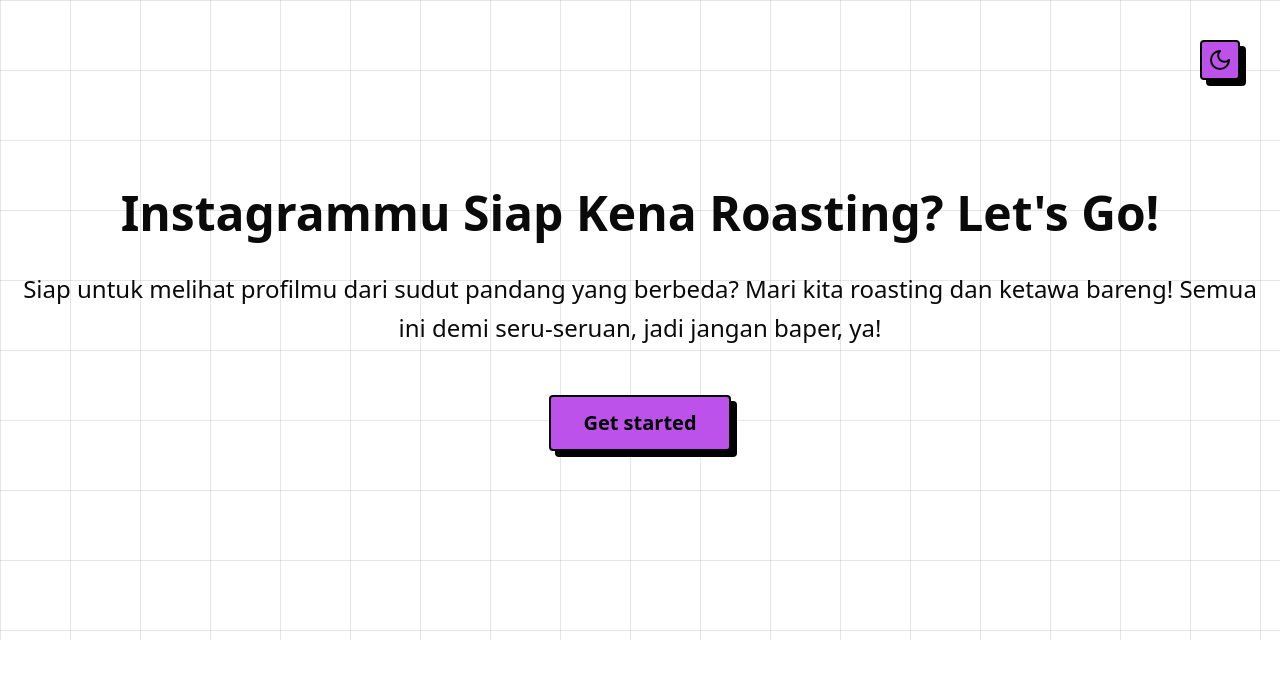
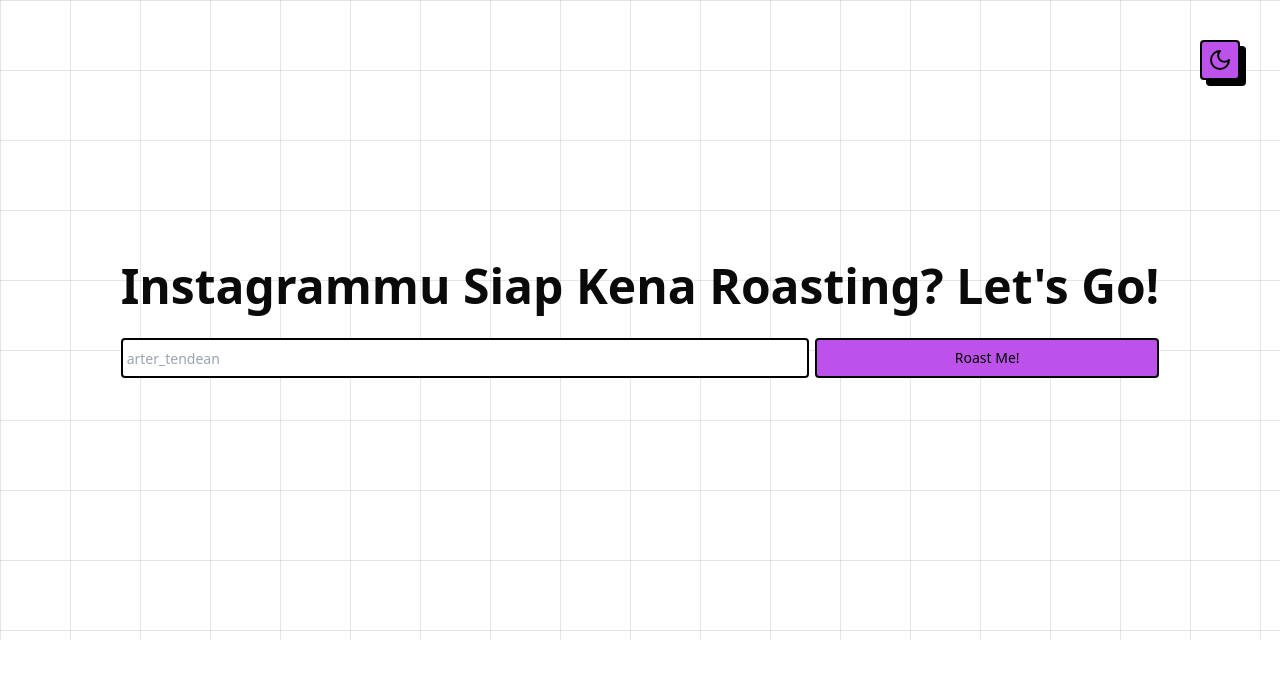
Before and after one commit to animemoeus/roast-ig, a Next.js app: page / in a window 1280 px wide. Shown: the top 678 px of the page. Built offline with nearby package versions, Linux system fonts and the light colour scheme.

Commit message:
Update home page

```diff
--- a/package.json
+++ b/package.json
@@ -9,7 +9,9 @@
     "lint": "next lint"
   },
   "dependencies": {
+    "@hookform/resolvers": "^3.9.0",
     "@radix-ui/react-icons": "^1.3.0",
+    "@radix-ui/react-label": "^2.1.0",
     "@radix-ui/react-slot": "^1.1.0",
     "axios": "^1.7.7",
     "class-variance-authority": "^0.7.0",
@@ -21,8 +23,10 @@
     "react": "^18",
     "react-dom": "^18",
     "react-google-recaptcha-v3": "^1.10.1",
+    "react-hook-form": "^7.53.0",
     "tailwind-merge": "^2.5.2",
-    "tailwindcss-animate": "^1.0.7"
+    "tailwindcss-animate": "^1.0.7",
+    "zod": "^3.23.8"
   },
   "devDependencies": {
     "@types/node": "^20",
--- /dev/null
+++ b/src/components/ui/input.tsx
@@ -0,0 +1,24 @@
+import * as React from "react";
+
+import { cn } from "@/lib/utils";
+
+export type InputProps = React.InputHTMLAttributes<HTMLInputElement>;
+
+const Input = React.forwardRef<HTMLInputElement, InputProps>(
+  ({ className, type, ...props }, ref) => {
+    return (
+      <input
+        type={type}
+        className={cn(
+          "flex h-10 w-full rounded-base border-2 text-text dark:text-darkText font-base selection:bg-main selection:text-black border-border dark:border-darkBorder bg-white dark:bg-darkBg px-3 py-2 text-sm ring-offset-white file:border-0 file:bg-transparent file:text-sm file:font-medium focus-visible:outline-none focus-visible:ring-2 focus-visible:ring-black focus-visible:ring-offset-2 disabled:cursor-not-allowed disabled:opacity-50",
+          className,
+        )}
+        ref={ref}
+        {...props}
+      />
+    );
+  },
+);
+Input.displayName = "Input";
+
+export { Input };
--- a/src/sections/header.tsx
+++ b/src/sections/header.tsx
@@ -1,3 +1,4 @@
+import { Input } from "@/components/ui/input";
 import { Button } from "@/components/ui/button";
 
 export default function Header() {
@@ -5,20 +6,21 @@
     <header className="dark:bg-darkBg inset-0 flex min-h-[80dvh] w-full flex-col items-center justify-center bg-white bg-[linear-gradient(to_right,#80808033_1px,transparent_1px),linear-gradient(to_bottom,#80808033_1px,transparent_1px)] bg-[size:70px_70px]">
       <div className="mx-auto w-container max-w-full px-5 py-[110px] text-center lg:py-[150px]">
         <h1 className="text-3xl font-heading md:text-4xl lg:text-5xl">
-          {/* eslint-disable-next-line react/no-unescaped-entities */}
           Instagrammu Siap Kena Roasting? Let's Go!
         </h1>
-        <p className="my-12 mt-8 text-lg font-normal leading-relaxed md:text-xl lg:text-2xl lg:leading-relaxed">
-          Siap untuk melihat profilmu dari sudut pandang yang berbeda? Mari kita
-          roasting dan ketawa bareng! Semua ini demi seru-seruan, jadi jangan
-          baper, ya!
-        </p>
-        <Button
-          size="lg"
-          className="h-12 text-base font-heading md:text-lg lg:h-14 lg:text-xl"
-        >
-          Get started
-        </Button>
+
+        <div className={"mt-7 flex flex-col md:flex-row gap-1.5"}>
+          <Input
+            className="w-full md:w-8/12 p-0 pl-1"
+            type="text"
+            placeholder="arter_tendean"
+            autoComplete={"off"}
+          />
+
+          <Button className={"w-full md:w-4/12"} variant={"noShadow"}>
+            Roast Me!
+          </Button>
+        </div>
       </div>
     </header>
   );
```
Also changed, not shown: 1 other file (tests, documents, lock files or other folders).
